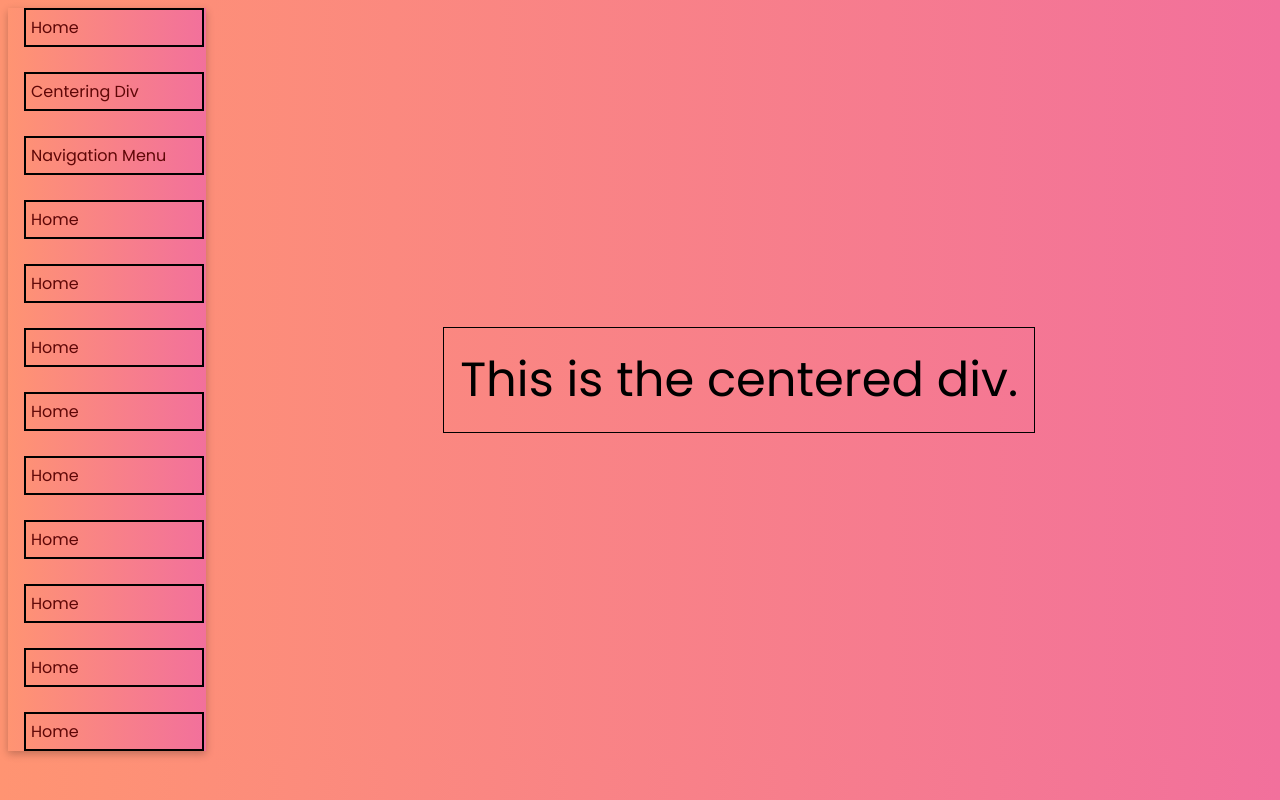
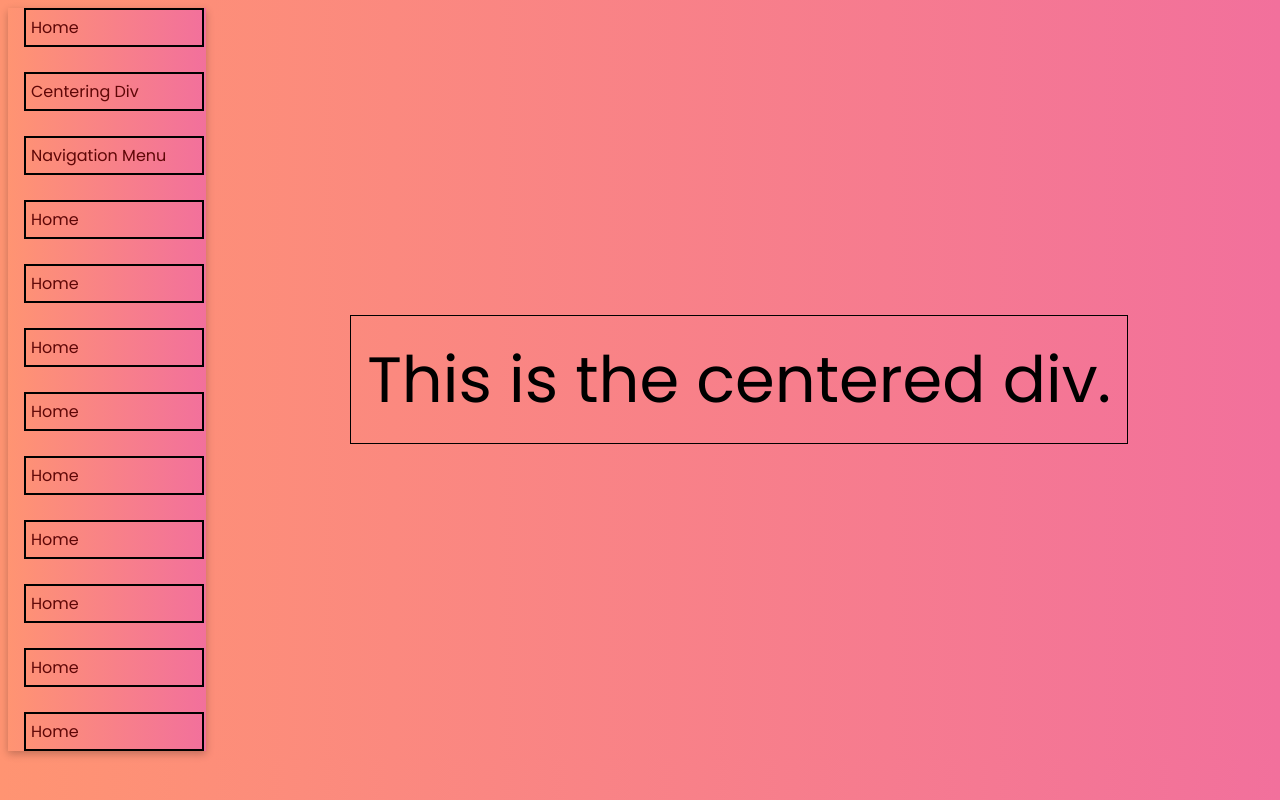
Before and after one commit to kishu-88/css-knife-sharpening, a plain HTML site: page tasks/centeringDiv.html in a window 1280 px wide. Drawn offline with Linux system fonts and the light colour scheme.

Commit message:
minor changes

```diff
--- a/css/centeringDiv.css
+++ b/css/centeringDiv.css
@@ -8,7 +8,7 @@
 }
 
 .child{
-    font-size: 3rem;
+    font-size: 4rem;
     padding: 1rem;
     border: 1px solid black;
 }
```
Also changed, not shown: index.html (+1 -1 lines).
